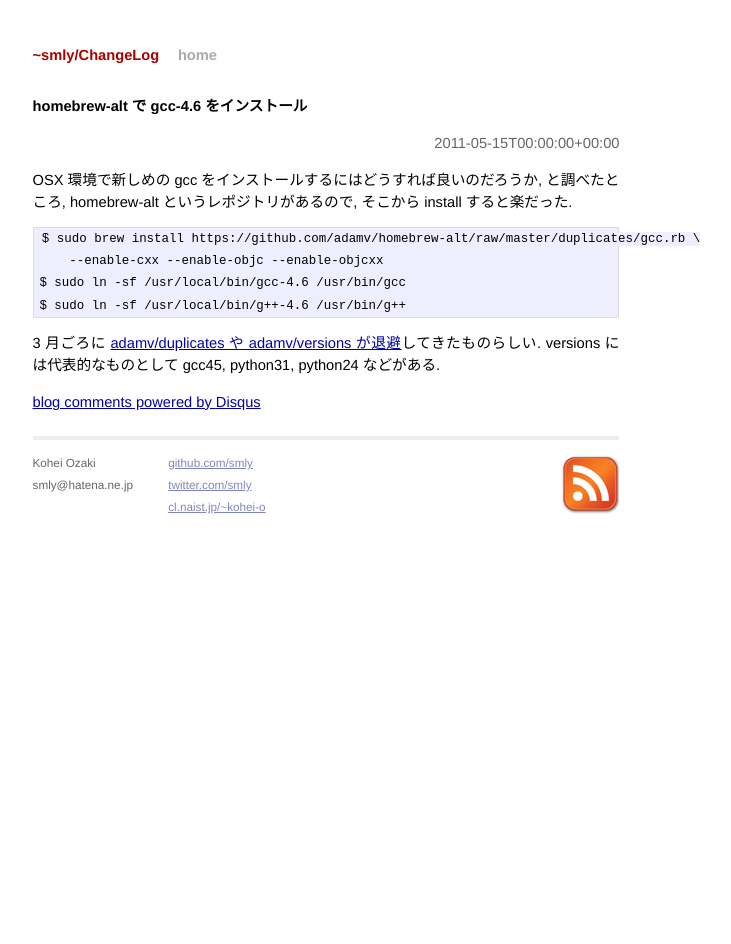
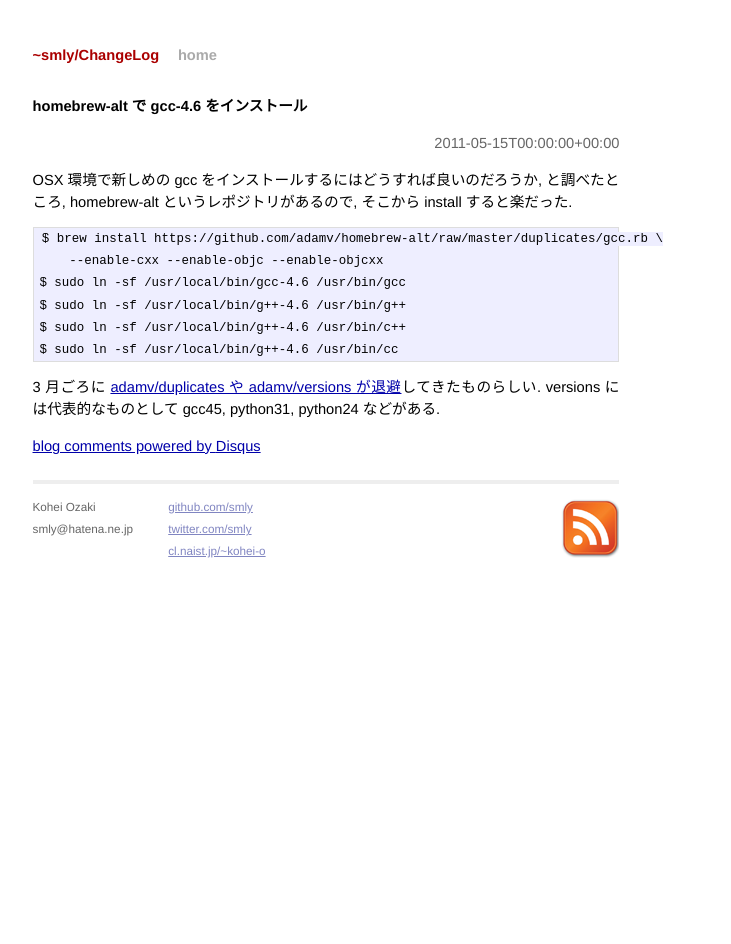
Before and after one commit to smly/smly.github.com, a Jekyll site: the page built from _posts/2011-05-15-first-post.markdown, in a window 1280 px wide. Shown: the whole page, without its empty margins (314-1045 px from the left). Built offline with Jekyll 4.4.1, drawn with Linux system fonts in a browser that asks for light colours; comment, search, counter and statistics services are not loaded.

Commit message:
add symlinks

```diff
--- a/_posts/2011-05-15-first-post.markdown
+++ b/_posts/2011-05-15-first-post.markdown
@@ -6,10 +6,12 @@
 OSX 環境で新しめの gcc をインストールするにはどうすれば良いのだろうか,
 と調べたところ, homebrew-alt というレポジトリがあるので, そこから install すると楽だった.
 
-    $ sudo brew install https://github.com/adamv/homebrew-alt/raw/master/duplicates/gcc.rb \
+    $ brew install https://github.com/adamv/homebrew-alt/raw/master/duplicates/gcc.rb \
         --enable-cxx --enable-objc --enable-objcxx
     $ sudo ln -sf /usr/local/bin/gcc-4.6 /usr/bin/gcc
     $ sudo ln -sf /usr/local/bin/g++-4.6 /usr/bin/g++
+    $ sudo ln -sf /usr/local/bin/g++-4.6 /usr/bin/c++
+    $ sudo ln -sf /usr/local/bin/g++-4.6 /usr/bin/cc
 
 3 月ごろに [adamv/duplicates や adamv/versions が退避](http://twitter.com/#!/machomebrew/status/47884260580921344)してきたものらしい.
 versions には代表的なものとして gcc45, python31, python24 などがある.
```
